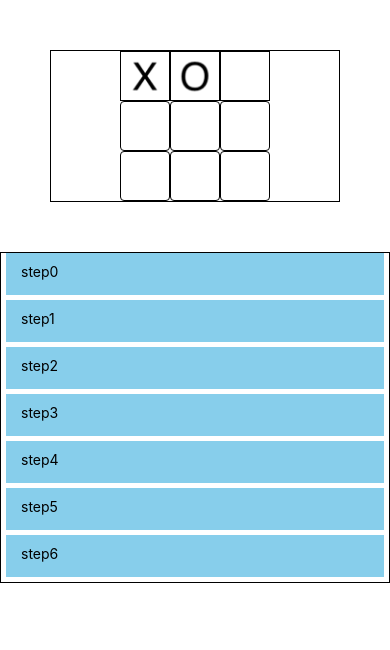
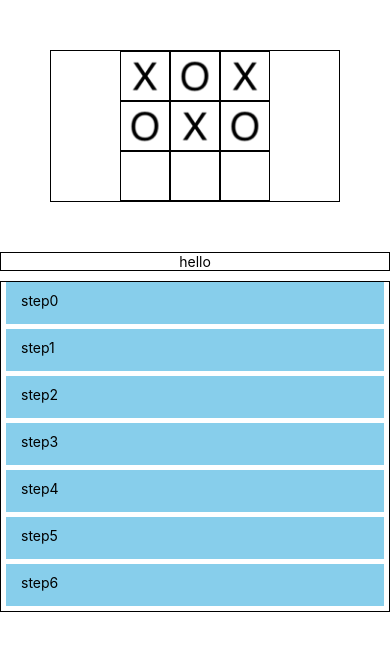
Before and after one commit to sbunivedu/mobile_tictactoe, a React Native app: screen / in a window 390 px wide. Shown: the top 650 px of the page. Built offline with nearby package versions, Linux system fonts and the light colour scheme.

Commit message:
add next player text and render board from state

```diff
--- a/App.js
+++ b/App.js
@@ -17,34 +17,59 @@ const items = [
   { id: '6', text: 'step6' },
 ]
 
+const squares = [
+  'x', 'o', 'x',
+  'o', 'x', 'o',
+  null, null, null,
+]
+
+function Square(props) {
+  if(props.value == 'x' ){
+    return (
+      <Image
+        style={styles.image}
+        source={require('./images/x.png')}
+      />
+    )
+  }else if(props.value == 'o'){
+    return (
+      <Image
+        style={styles.image}
+        source={require('./images/o.png')}
+      />
+    )
+  }else{
+    return (
+      <Image
+        style={styles.image}
+        source={require('./images/blank.png')}
+      />
+    )
+  };
+}
+
 export default function App() {
   return (
     <View>
       <View style={styles.board}>
         <View style={styles.row}>
-          <Image
-            style={styles.image}
-            source={require('./images/x.png')}
-          />
-          <Image
-            style={styles.image}
-            source={require('./images/o.png')}
-          />
-          <Image
-            style={styles.image}
-            source={require('./images/blank.png')}
-          />
+          <Square value={squares[0]}/>
+          <Square value={squares[1]}/>
+          <Square value={squares[2]}/>
         </View>
         <View style={styles.row}>
-          <View style={styles.square} />
-          <View style={styles.square} />
-          <View style={styles.square} />
+          <Square value={squares[3]}/>
+          <Square value={squares[4]}/>
+          <Square value={squares[5]}/>
         </View>
         <View style={styles.row}>
-          <View style={styles.square} />
-          <View style={styles.square} />
-          <View style={styles.square} />
+          <Square value={squares[6]}/>
+          <Square value={squares[7]}/>
+          <Square value={squares[8]}/>
         </View>
+      </View>
+      <View style={styles.next_player}>
+        <Text>hello</Text>
       </View>
       <ScrollView
         //contentContainerStyle={{ flexGrow: 1 }}
@@ -67,6 +92,12 @@ export default function App() {
 const styles = StyleSheet.create({
   container: {
     flex: 1
+  },
+  next_player: {
+    borderWidth:1,
+    borderColor: 'black',
+    alignItems: 'center',
+    marginBottom: 10
   },
   board: {
     //flex:1,
```
